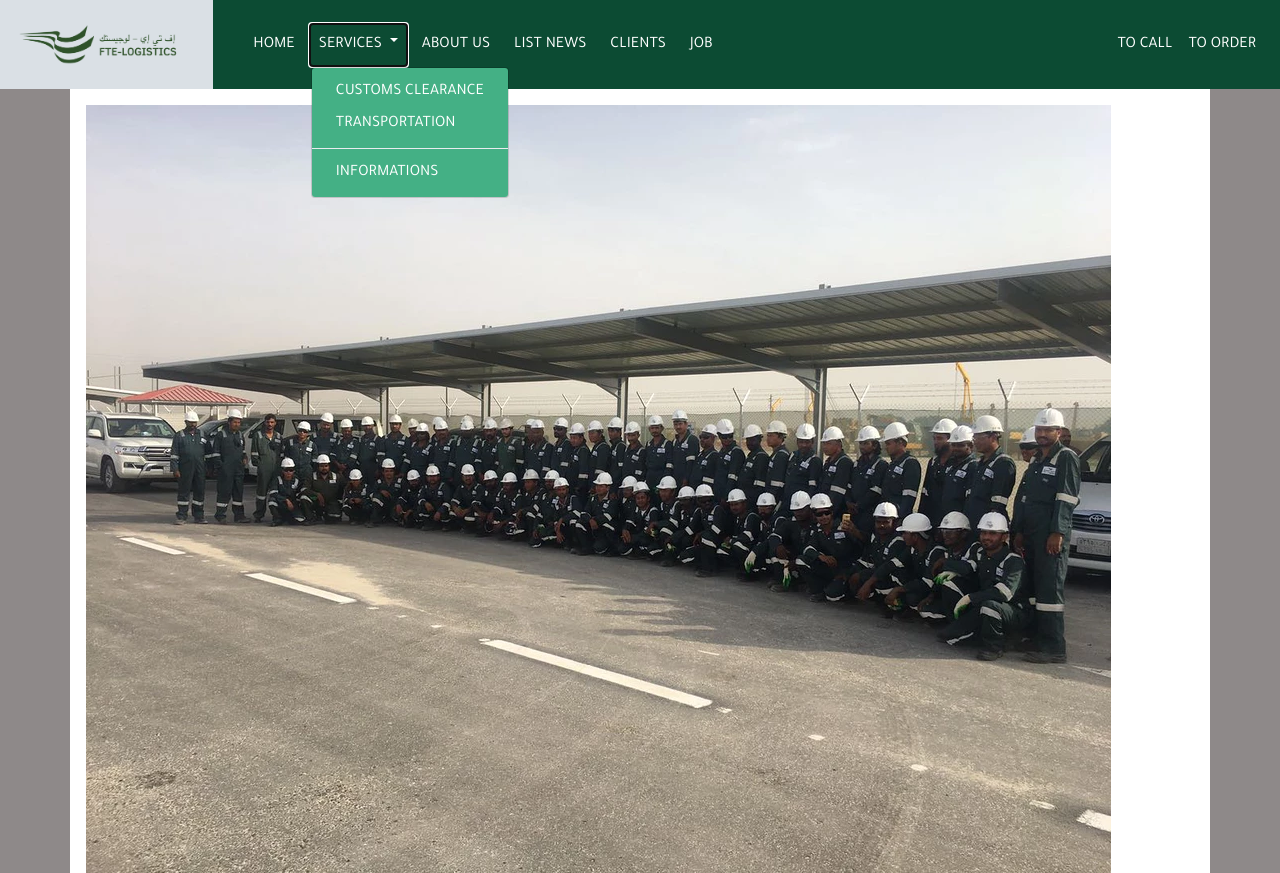
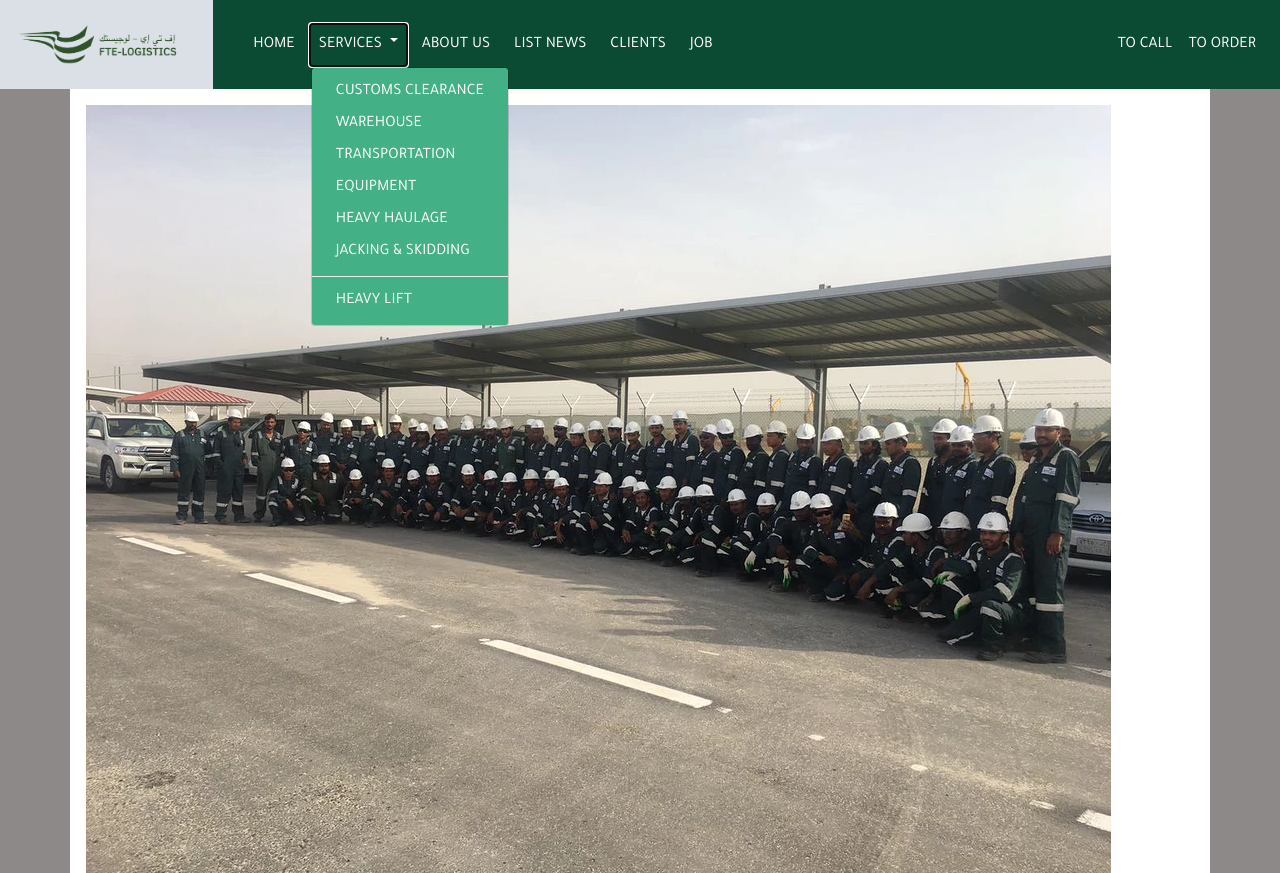
Before and after one commit to abdu1lhadi/fawezAil, a Django app: page /about/ in a window 1280 px wide, after a click on "SERVICES". Shown: the top 873 px of the page. Run offline with Django 3.2, Linux system fonts and the light colour scheme; some libraries are stand-ins or nearby versions.

Commit message:
update new now

```diff
--- a/blog/templates/blog/base.html
+++ b/blog/templates/blog/base.html
@@ -56,9 +56,13 @@
                         </a>
                         <div class="dropdown-menu" aria-labelledby="navbarDropdown">
                             <a class="dropdown-item" href="#">CUSTOMS CLEARANCE</a>
+                            <a class="dropdown-item" href="#">WAREHOUSE</a>
                             <a class="dropdown-item" href="#">TRANSPORTATION</a>
+                            <a class="dropdown-item" href="#">EQUIPMENT</a>
+                            <a class="dropdown-item" href="#">HEAVY HAULAGE</a>
+                            <a class="dropdown-item" href="#">JACKING & SKIDDING</a>
                             <div class="dropdown-divider"></div>
-                            <a class="dropdown-item" href="#">INFORMATIONS</a>
+                            <a class="dropdown-item" href="#">HEAVY LIFT</a>
                         </div>
                     </li>
                     <li class="nav-item mr-2">
```
